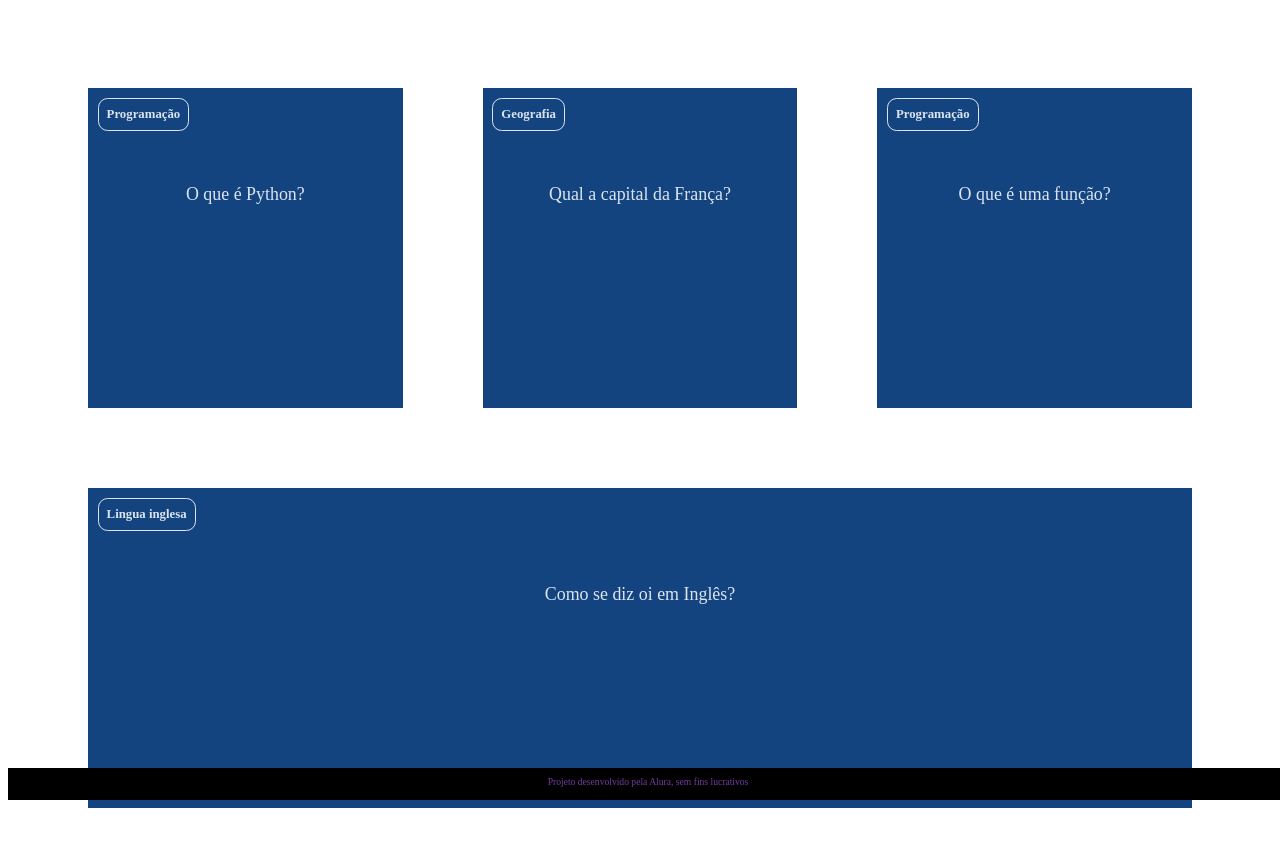
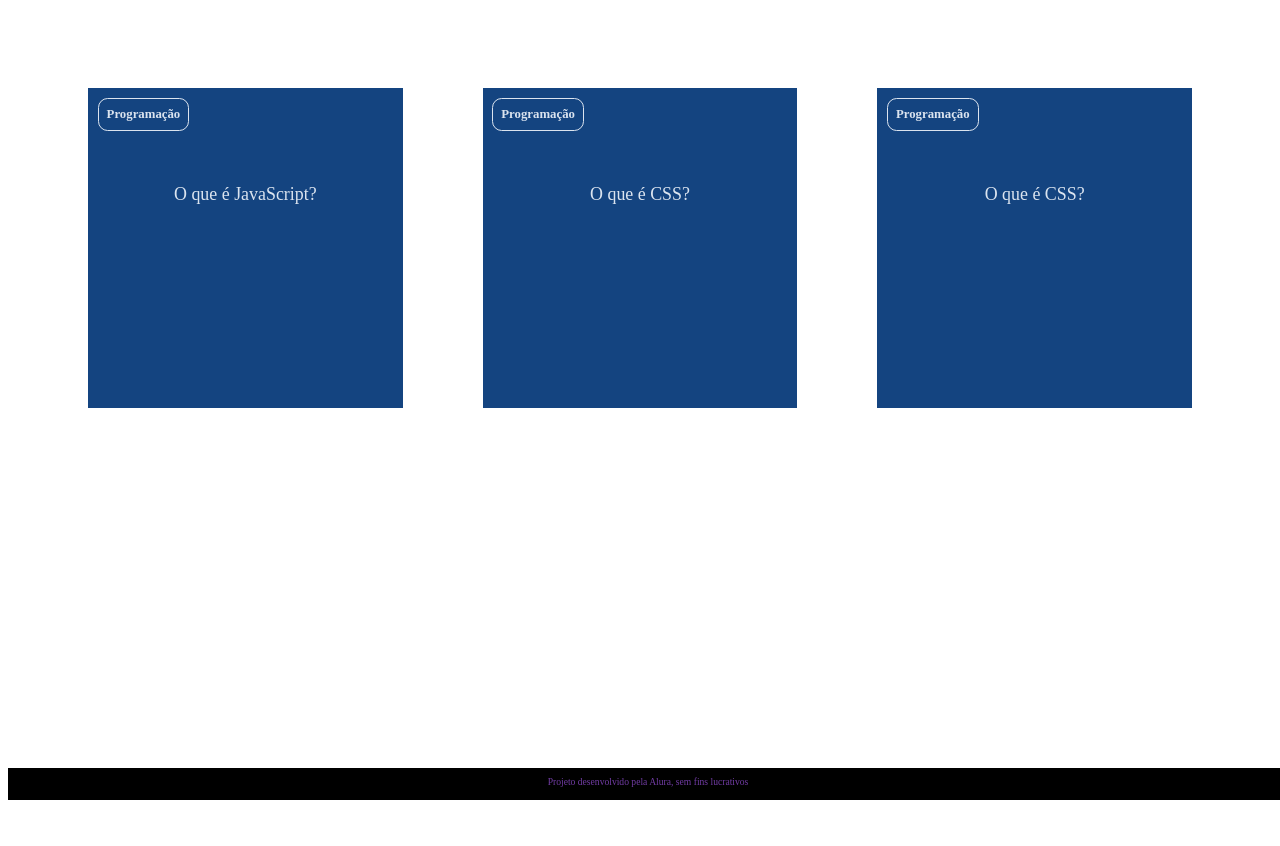
Before and after one commit to larissa2030/flashcard, a plain HTML site: page index.html in a window 1280 px wide. After the commit the page ends 800 px from the top, so only its background shows below. Drawn offline with Linux system fonts and the light colour scheme; files that its build step writes are made by us from their sources.

Commit message:
Add files via upload

```diff
--- a/index.html
+++ b/index.html
@@ -9,7 +9,7 @@
 <body>
     <main>
         <section id="container">
-            <!-- <article class="cartao">
+            <article class="cartao">
                 <div class="cartao__conteudo">
                     <h3>Programação</h3>
                     <div class="cartao__conteudo__pergunta">
@@ -19,13 +19,33 @@
                         <p>O JavaScript é uma linguagem de programação</p>
                     </div>
                 </div>
-            </article> -->
+            </article>
+            <article class="cartao">
+                <div class="cartao__conteudo">
+                    <h3>Programação</h3>
+                    <div class="cartao__conteudo__pergunta">
+                        <p>O que é CSS?</p>
+                    </div>
+                    <div class="cartao__conteudo__resposta">
+                    <p>O CSS é uma linguagem de estilização</p>
+                    </div>
+                </div>
+            </article>
+            <article class="cartao">
+                <div class="cartao__conteudo">
+                    <h3>Programação</h3>
+                    <div class="cartao__conteudo__pergunta">
+                        <p>O que é CSS?</p>
+                    </div>
+                    <div class="cartao__conteudo__resposta">
+                    <p>O CSS é uma linguagem de estilização</p>
+                    </div>
+                </div>
+            </article>
         </section>
     </main>
     <footer>
         <p>Projeto desenvolvido pela Alura, sem fins lucrativos</p>
     </footer>
-    <script src="app.js"></script>
-    <script src="perguntas.js"></script>
 </body>
 </html>
```
